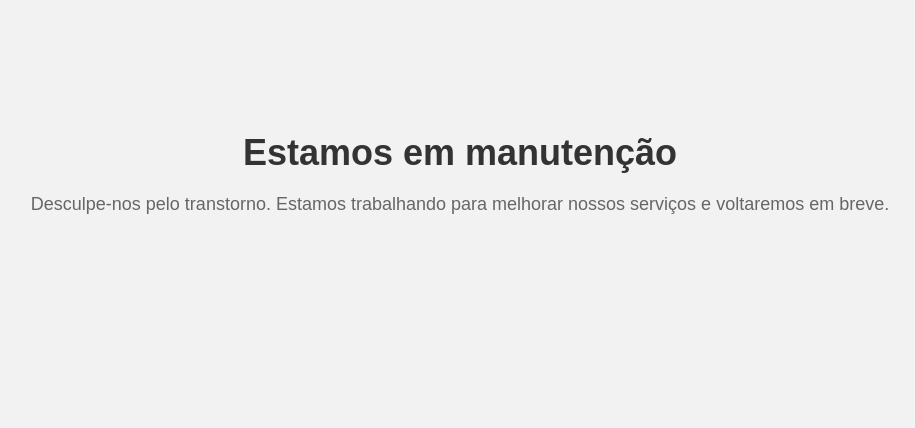
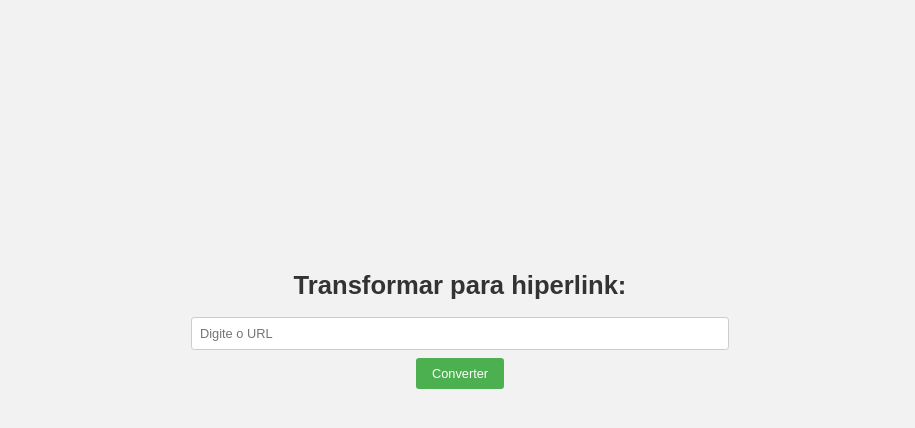
Before and after one commit to vsserra/testes, a plain HTML site: page index.html in a window 1280 px wide. Shown: the whole page, without its empty margins (180-1095 px from the left). Drawn offline with Linux system fonts and the light colour scheme.

Commit message:
Update index.html

```diff
--- a/index.html
+++ b/index.html
@@ -1,32 +1,91 @@
+
 <!DOCTYPE html>
-<html lang="en">
+<html>
 <head>
-    <meta charset="UTF-8">
-    <meta name="viewport" content="width=device-width, initial-scale=1.0">
+    <title>Conversor de Hiperlink</title>
     <style>
         body {
+            font-family: Arial, sans-serif;
             background-color: #f2f2f2;
-            font-family: Arial, sans-serif;
+            margin: 0;
+            padding: 20px;
+            display: flex;
+            flex-direction: column;
+            align-items: center;
+            justify-content: center;
+            min-height: 100vh;
             text-align: center;
-            padding-top: 100px;
+            zoom: 0.8;
+
+
         }
 
         h1 {
-            font-size: 36px;
-            color: #333333;
-            margin-bottom: 20px;
+            color: #333;
+
         }
 
-        p {
-            font-size: 18px;
-            color: #666666;
-            margin-bottom: 40px;
+        input[type="text"] {
+            padding: 10px;
+            font-size: 16px;
+            border: 2px solid #ccc;
+            border-radius: 4px;
+            width: 650px; /* Defina a largura desejada aqui */
+
+        }
+
+        button {
+            padding: 10px 20px;
+            font-size: 16px;
+            background-color: #4CAF50;
+            color: #fff;
+            border: none;
+            border-radius: 4px;
+            cursor: pointer;
+            margin-top: 10px;
+        }
+
+        button:hover {
+            background-color: #45a049;
+        }
+
+        p#resultado {
+            margin-top: 20px;
+        }
+
+        a {
+            color: #337ab7;
+            text-decoration: none;
+        }
+
+        a:hover {
+            text-decoration: underline;
         }
     </style>
-    <title>Em Manutenção</title>
 </head>
 <body>
-    <h1>Estamos em manutenção</h1>
-    <p>Desculpe-nos pelo transtorno. Estamos trabalhando para melhorar nossos serviços e voltaremos em breve.</p>
+    <h1>Transformar para hiperlink:</h1>
+    <input type="text" id="textInput" placeholder="Digite o URL">
+    <button onclick="transformarTexto()">Converter</button>
+    <p id="resultado"></p>
+
+    <script>
+        function transformarTexto() {
+            var url = document.getElementById("textInput").value;
+            var resultado = document.getElementById("resultado");
+
+            // Cria um elemento de âncora (hyperlink)
+            var link = document.createElement("a");
+            link.href = url;
+            link.textContent = url;
+            link.target = "_blank"; // Abre o link em uma nova aba
+
+            // Limpa o resultado antes de adicionar o novo hyperlink
+            resultado.innerHTML = "";
+
+            // Adiciona o hyperlink ao resultado
+            resultado.appendChild(link);
+        }
+    </script>
 </body>
 </html>
```
